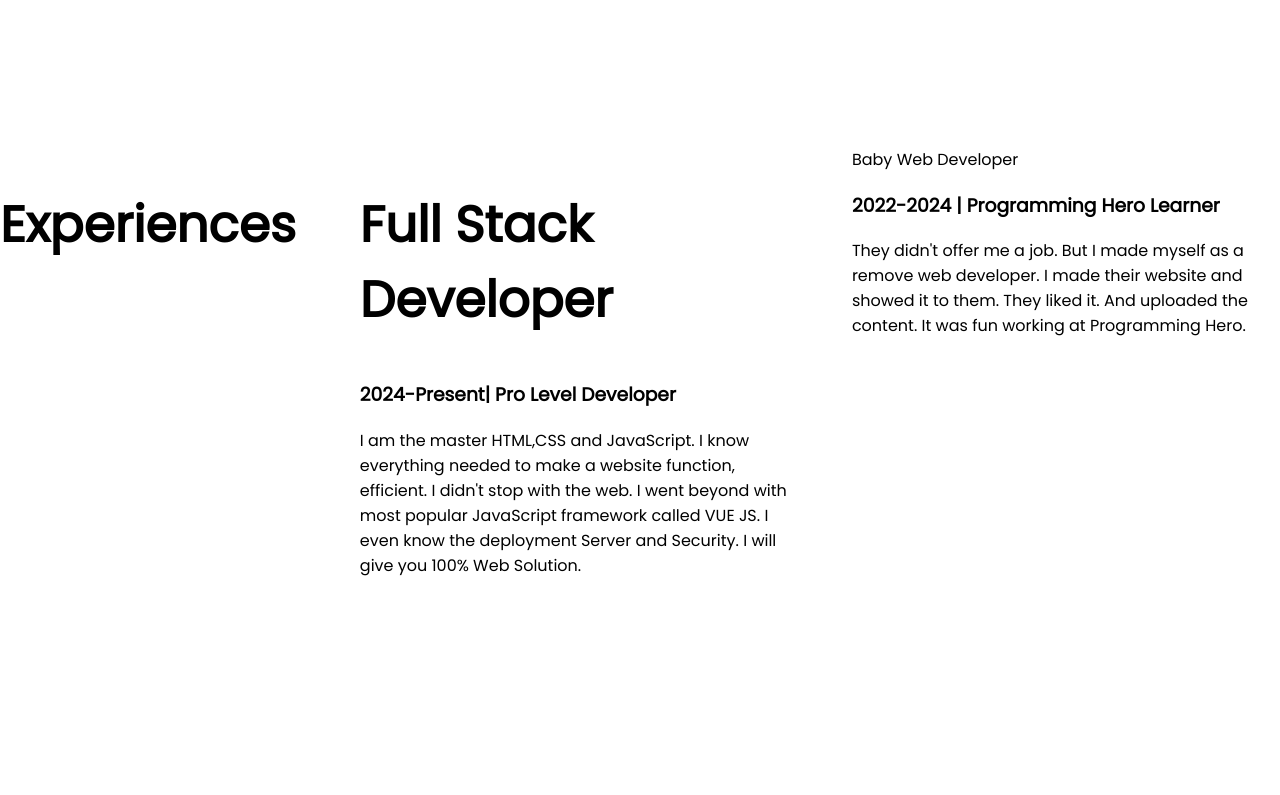
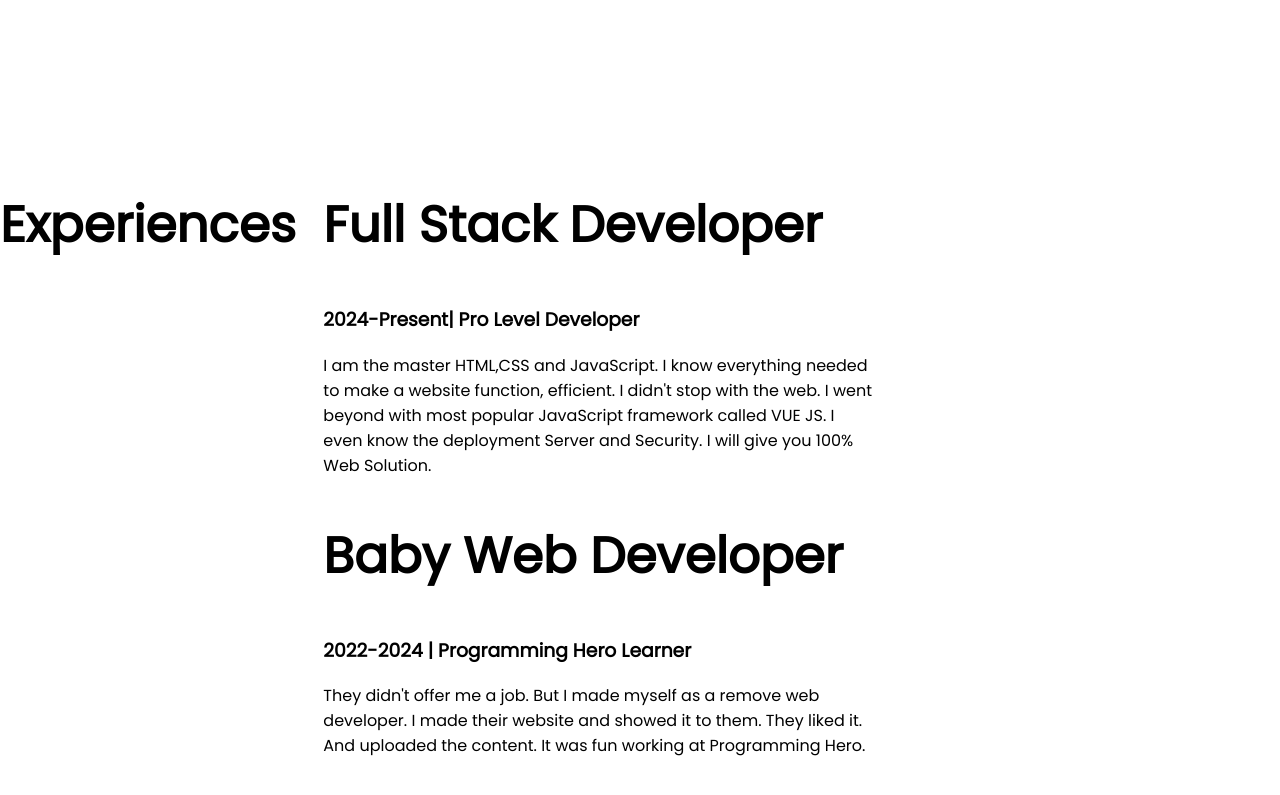
Before and after one commit to Kawsaralam1/developer-protfolio, a plain HTML site: page index.html in a window 1280 px wide. Shown: the part 1144-1939 px from the top of the page. Before the commit the page ends 1888 px from the top, so only its background shows below. Drawn offline with Linux system fonts and the light colour scheme.

Commit message:
experience area added

```diff
--- a/index.html
+++ b/index.html
@@ -13,7 +13,7 @@
 </head>
 
 <body>
-    <section class="top-banner">
+    <section class="top-banner flexible-container">
         <div class="half-width">
             <h1>Welcome To</h1>
             <h1> <span class="orange-color">Kawsar Alam</span> World!</h1>
@@ -29,7 +29,7 @@
         <div class="half-width"> <img src="images/Kawsar-pic.png" alt="Picture"></div>
     </section>
 
-    <section class="dream-big">
+    <section class="dream-big flexible-container">
         <div class="half-width">
             <img src="images/abbaR.png" alt="Picture">
         </div>
@@ -43,23 +43,29 @@
         </div>
     </section>
 
-    <section class="experience-area">
+    <section class="experience-area flexible-container">
         <h1>Experiences</h1>
+        <div>
             <div class="half-width">
                 <h1> Full Stack Developer </h1>
                 <h3> 2024-Present| Pro Level Developer</h3>
-            <P> I am the master HTML,CSS and JavaScript. I know everything needed to make a website function, efficient.
-                I didn't stop with the web. I went beyond with most popular JavaScript framework called VUE JS. I even
+                <P> I am the master HTML,CSS and JavaScript. I know everything needed to make a website function,
+                    efficient.
+                    I didn't stop with the web. I went beyond with most popular JavaScript framework called VUE JS. I
+                    even
                     know the deployment Server and Security. I will give you 100% Web Solution.</P>
             </div>
 
             <div class="half-width">
-            <h>Baby Web Developer</h1>
+                <h1>Baby Web Developer</h1>
                 <h3>2022-2024 | Programming Hero Learner </h3>
                 <p>
-                    They didn't offer me a job. But I made myself as a remove web developer. I made their website and
-                    showed it to them. They liked it. And uploaded the content. It was fun working at Programming Hero.
+                    They didn't offer me a job. But I made myself as a remove web developer. I made their website
+                    and
+                    showed it to them. They liked it. And uploaded the content. It was fun working at Programming
+                    Hero.
                 </p>
+            </div>
         </div>
 
 
--- a/style.css
+++ b/style.css
@@ -11,7 +11,7 @@ h1 {
     color: orange;
 }
 
-section {
+.flexible-container {
     display: flex;
     margin-bottom: 150px;
 }
```
Lines whose indentation alone changed are shown as unchanged.
